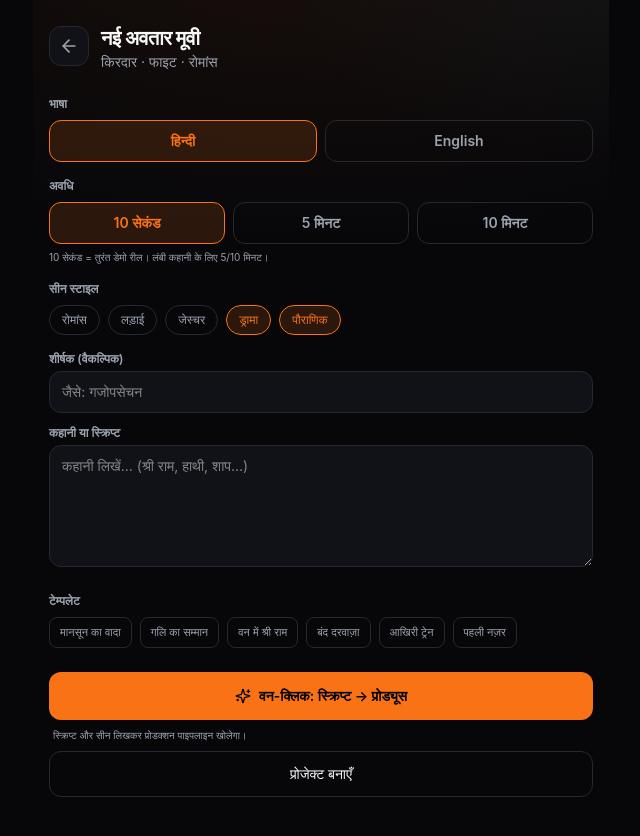
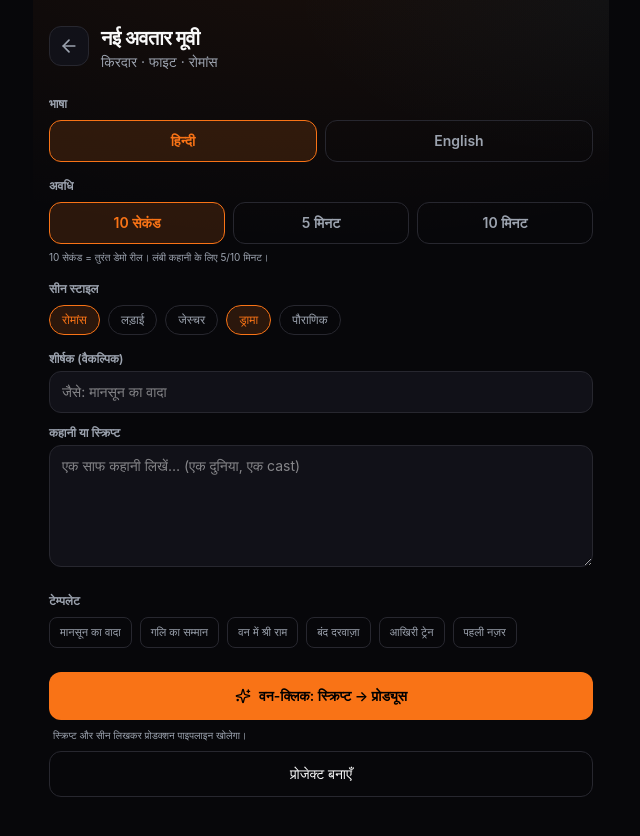
Before and after one commit to bharatnavkalkhand/Bharat-AI, a React (Vite) app: page /create in a window 1280 px wide. Shown: the top 836 px of the page, without its empty margins (319-959 px from the left). Built offline with nearby package versions, Linux system fonts and the light colour scheme.

Commit message:
fix(create): default style romance not mythology; show all 6 clean templates

```diff
--- a/src/pages/CreateMoviePage.tsx
+++ b/src/pages/CreateMoviePage.tsx
@@ -23,7 +23,7 @@ export function CreateMoviePage() {
   const [title, setTitle] = useState("");
   const [idea, setIdea] = useState("");
   const [duration, setDuration] = useState<MovieDuration>("10sec");
-  const [styles, setStyles] = useState<string[]>(["mythology", "drama"]);
+  const [styles, setStyles] = useState<string[]>(["romance", "drama"]);
   const [busy, setBusy] = useState(false);
   const [mode, setMode] = useState<"create" | "oneclick">("create");
 
@@ -170,7 +170,7 @@ export function CreateMoviePage() {
           value={title}
           onChange={(e) => setTitle(e.target.value)}
           className="w-full rounded-xl border border-border bg-card px-3 py-2.5 text-sm outline-none focus:border-accent"
-          placeholder={ui === "hi" ? "जैसे: गजोपसेचन" : "e.g. Gajopasechan"}
+          placeholder={ui === "hi" ? "जैसे: मानसून का वादा" : "e.g. Monsoon Promise"}
         />
       </section>
 
@@ -183,8 +183,8 @@ export function CreateMoviePage() {
           className="w-full rounded-xl border border-border bg-card px-3 py-2.5 text-sm outline-none focus:border-accent"
           placeholder={
             ui === "hi"
-              ? "कहानी लिखें… (श्री राम, हाथी, शाप…)"
-              : "Write your story idea…"
+              ? "एक साफ कहानी लिखें… (एक दुनिया, एक cast)"
+              : "Write one clear story… (one universe, one cast)"
           }
         />
       </section>
@@ -194,7 +194,7 @@ export function CreateMoviePage() {
           {ui === "hi" ? "टेम्पलेट" : "Templates"}
         </p>
         <div className="flex flex-wrap gap-2">
-          {BHARAT_TEMPLATES.slice(0, 6).map((tpl, i) => (
+          {BHARAT_TEMPLATES.map((tpl, i) => (
             <button
               key={tpl.id}
               type="button"
```
